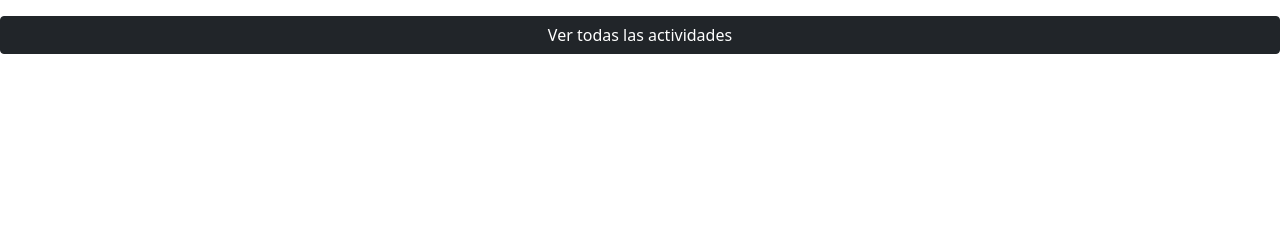
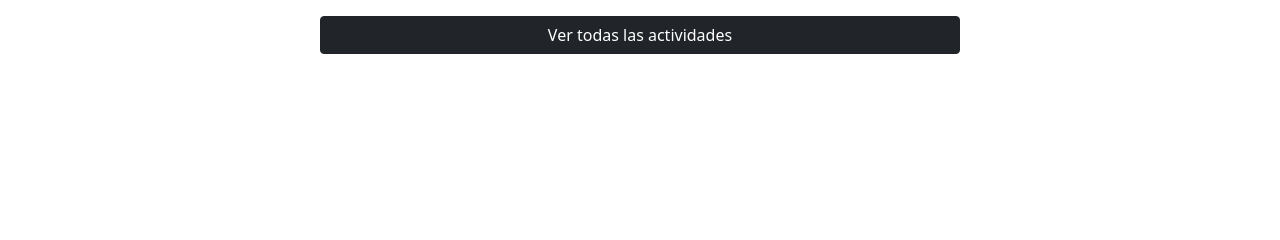
Before and after one commit to DanielVerdun/Bigbox-heroku, a Django app: a page that uses bigbox/templates/infobox.html in a window 1280 px wide. Shown: the part 120-360 px from the top of the page. Run offline with Django 3.2, Linux system fonts and the light colour scheme; data that the repository does not hold is empty.

Commit message:
modificacion

```diff
--- a/bigbox/templates/infobox.html
+++ b/bigbox/templates/infobox.html
@@ -105,7 +105,7 @@
 
 
     </div>
-    <div class="d-grid gap-2">
+    <div class="d-grid gap-2 col-6 mx-auto">
         <a class="btn btn-dark" href="{% url 'activity'  %}" role="button">Ver todas las actividades</a>
 
 
```
